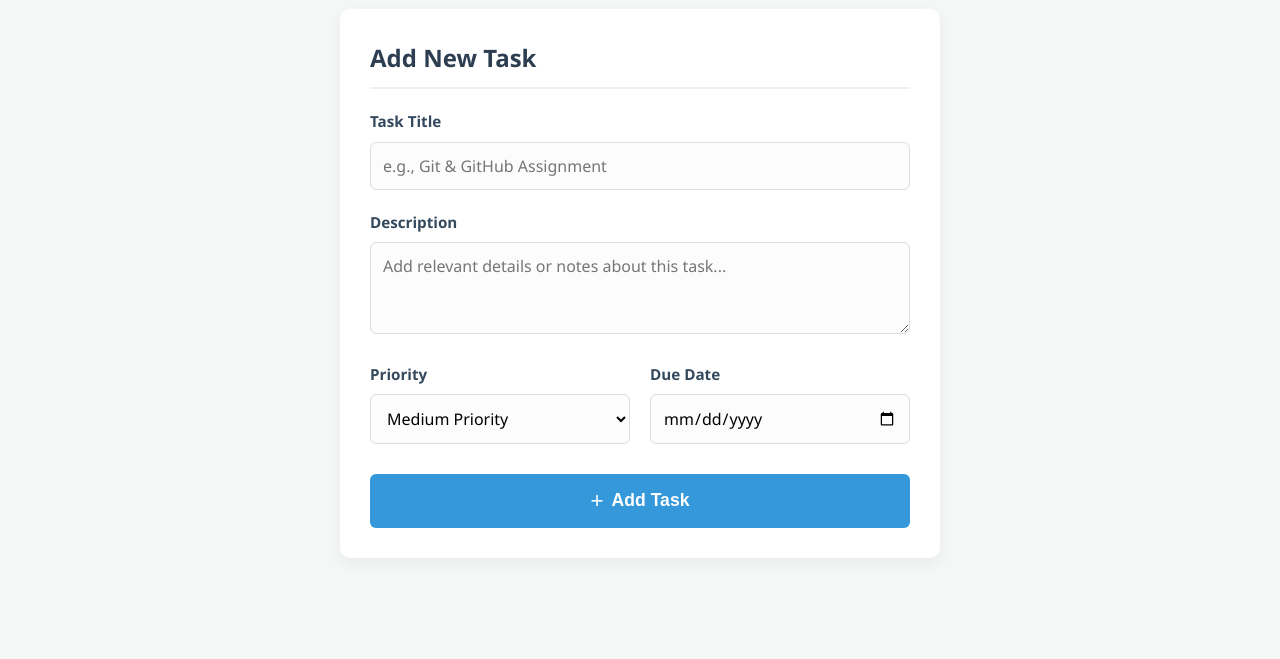
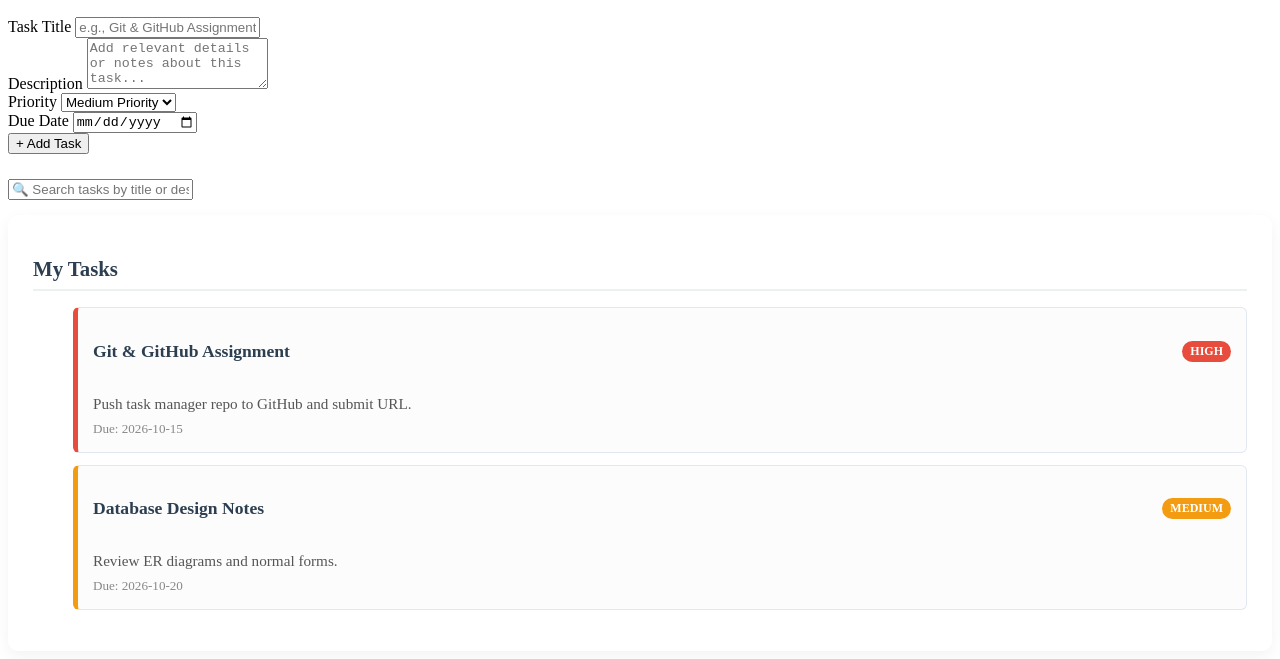
Before and after one commit to Habib90max/Student-Task-Manager, a plain HTML site: page index.html in a window 1280 px wide. Shown: the part 148-807 px from the top of the page. Drawn offline with Linux system fonts and the light colour scheme.

Commit message:
Add task search functionality

```diff
--- a/index.html
+++ b/index.html
@@ -1,113 +1,69 @@
 <!DOCTYPE html>
-
 <html lang="en">
-
 <head>
-
   <meta charset="UTF-8">
-
   <meta name="viewport" content="width=device-width, initial-scale=1.0">
-
   <title>Student Task Manager</title>
-
   <link rel="stylesheet" href="style.css">
-
 </head>
-
 <body>
 
-
-
-
-
   <header class="app-header">
-
     <h1>Student Task Manager</h1>
-
     <p>Organize, track, and complete your academic tasks</p>
-
   </header>
-
-
 
   <main class="app-container">
 
 
-
     <section class="form-container">
-
       <h2>Add New Task</h2>
-
       <form id="task-form">
+        <div class="form-group">
+          <label for="task-title">Task Title</label>
+          <input type="text" id="task-title" placeholder="e.g., Git & GitHub Assignment" required maxlength="60" />
+        </div>
 
         <div class="form-group">
-
-          <label for="task-title">Task Title</label>
-
-          <input type="text" id="task-title" placeholder="e.g., Git & GitHub Assignment" required maxlength="60" />
-
+          <label for="task-desc">Description</label>
+          <textarea id="task-desc" placeholder="Add relevant details or notes about this task..." rows="3"></textarea>
         </div>
 
+        <div class="form-row">
+          <div class="form-group">
+            <label for="task-priority">Priority</label>
+            <select id="task-priority">
+              <option value="low">Low Priority</option>
+              <option value="medium" selected>Medium Priority</option>
+              <option value="high">High Priority</option>
+            </select>
+          </div>
+
+          <div class="form-group">
+            <label for="task-due-date">Due Date</label>
+            <input type="date" id="task-due-date" />
+          </div>
+        </div>
+
+        <button type="submit" class="btn-submit">
+          <span>+</span> Add Task
+        </button>
+      </form>
+    </section>
 
 
-        <div class="form-group">
-
-          <label for="task-desc">Description</label>
-
-          <textarea id="task-desc" placeholder="Add relevant details or notes about this task..." rows="3"></textarea>
-
-        </div>
+    <section class="search-container">
+      <input type="text" id="search-input" placeholder="🔍 Search tasks by title or description..." />
+    </section>
 
 
-
-        <div class="form-row">
-
-          <div class="form-group">
-
-            <label for="task-priority">Priority</label>
-
-            <select id="task-priority">
-
-              <option value="low">Low Priority</option>
-
-              <option value="medium" selected>Medium Priority</option>
-
-              <option value="high">High Priority</option>
-
-            </select>
-
-          </div>
-
-
-
-          <div class="form-group">
-
-            <label for="task-due-date">Due Date</label>
-
-            <input type="date" id="task-due-date" />
-
-          </div>
-
-        </div>
-
-
-
-        <button type="submit" class="btn-submit">
-
-          <span>+</span> Add Task
-
-        </button>
-
-      </form>
-
+    <section class="task-list-container">
+      <h2>My Tasks</h2>
+      <ul id="task-list"></ul>
     </section>
 
   </main>
 
-
-
   <script src="script.js"></script>
-
 </body>
-
 </html>
--- a/script.js
+++ b/script.js
@@ -0,0 +1,105 @@
+document.addEventListener('DOMContentLoaded', () => {
+  // DOM Elements
+  const taskForm = document.getElementById('task-form');
+  const taskTitleInput = document.getElementById('task-title');
+  const taskDescInput = document.getElementById('task-desc');
+  const taskPriorityInput = document.getElementById('task-priority');
+  const taskDueDateInput = document.getElementById('task-due-date');
+
+  const searchInput = document.getElementById('search-input');
+  const taskList = document.getElementById('task-list');
+
+  // Initial State with Sample Tasks
+  let tasks = [
+    {
+      id: 1,
+      title: 'Git & GitHub Assignment',
+      description: 'Push task manager repo to GitHub and submit URL.',
+      priority: 'high',
+      dueDate: '2026-10-15'
+    },
+    {
+      id: 2,
+      title: 'Database Design Notes',
+      description: 'Review ER diagrams and normal forms.',
+      priority: 'medium',
+      dueDate: '2026-10-20'
+    }
+  ];
+
+  // Render tasks based on search query
+  function renderTasks(filterQuery = '') {
+    taskList.innerHTML = '';
+
+    const query = filterQuery.trim().toLowerCase();
+
+    // Filter tasks matching title or description
+    const filteredTasks = tasks.filter(task => {
+      const matchesTitle = task.title.toLowerCase().includes(query);
+      const matchesDesc = task.description.toLowerCase().includes(query);
+      return matchesTitle || matchesDesc;
+    });
+
+    if (filteredTasks.length === 0) {
+      taskList.innerHTML = `<li class="no-tasks">No tasks found.</li>`;
+      return;
+    }
+
+    filteredTasks.forEach(task => {
+      const li = document.createElement('li');
+      li.className = `task-card priority-${task.priority}`;
+
+      li.innerHTML = `
+        <div class="task-header">
+          <h3>${escapeHtml(task.title)}</h3>
+          <span class="priority-badge ${task.priority}">${task.priority}</span>
+        </div>
+        ${task.description ? `<p class="task-desc">${escapeHtml(task.description)}</p>` : ''}
+        <div class="task-footer">
+          <span>Due: ${task.dueDate ? task.dueDate : 'No due date'}</span>
+        </div>
+      `;
+
+      taskList.appendChild(li);
+    });
+  }
+
+  // Handle task form submission
+  taskForm.addEventListener('submit', (e) => {
+    e.preventDefault();
+
+    const newTask = {
+      id: Date.now(),
+      title: taskTitleInput.value,
+      description: taskDescInput.value,
+      priority: taskPriorityInput.value,
+      dueDate: taskDueDateInput.value
+    };
+
+    tasks.unshift(newTask); // Add new task to the top
+    taskForm.reset();
+    renderTasks(searchInput.value);
+  });
+
+  // Search Input Event Listener (real-time filtering)
+  searchInput.addEventListener('input', (e) => {
+    renderTasks(e.target.value);
+  });
+
+  // Utility to prevent XSS vulnerability
+  function escapeHtml(str) {
+    return str.replace(/[&<>"']/g, (match) => {
+      const escape = {
+        '&': '&amp;',
+        '<': '&lt;',
+        '>': '&gt;',
+        '"': '&quot;',
+        "'": '&#039;'
+      };
+      return escape[match];
+    });
+  }
+
+  // Initial render
+  renderTasks();
+});
--- a/style.css
+++ b/style.css
@@ -1,150 +1,96 @@
-/* --- Base Reset & Typography --- */
-* {
-    box-sizing: border-box;
-    margin: 0;
-    padding: 0;
+
+.search-container {
+    margin: 25px 0 15px;
 }
 
-body {
-    font-family: 'Segoe UI', Tahoma, Geneva, Verdana, sans-serif;
-    background-color: #f4f7f6;
-    color: #333;
-    line-height: 1.6;
-    padding: 20px;
-}
-
-/* --- Layout Containers --- */
-.app-header {
-    text-align: center;
-    margin-bottom: 30px;
-    padding-top: 20px;
-}
-
-.app-header h1 {
-    color: #2c3e50;
-    font-size: 2.2rem;
-    margin-bottom: 5px;
-}
-
-.app-header p {
-    color: #7f8c8d;
-    font-size: 1rem;
-}
-
-.app-container {
-    max-width: 600px;
-    margin: 0 auto;
-}
-
-/* --- Form Card --- */
-.form-container {
+.task-list-container {
     background: #ffffff;
-    padding: 30px;
+    padding: 25px;
     border-radius: 10px;
     box-shadow: 0 5px 15px rgba(0, 0, 0, 0.05);
 }
 
-.form-container h2 {
-    font-size: 1.5rem;
-    margin-bottom: 20px;
+.task-list-container h2 {
+    font-size: 1.3rem;
     color: #2c3e50;
+    margin-bottom: 15px;
     border-bottom: 2px solid #ecf0f1;
-    padding-bottom: 10px;
+    padding-bottom: 8px;
 }
 
-/* --- Form Elements --- */
-.form-group {
-    margin-bottom: 20px;
-    flex: 1;
-    /* Helps with flex row sizing */
+#task-list {
+    list-style: none;
+    display: flex;
+    flex-direction: column;
+    gap: 12px;
 }
 
-label {
-    display: block;
-    font-weight: 600;
-    margin-bottom: 8px;
-    color: #34495e;
-    font-size: 0.95rem;
+.task-card {
+    background-color: #fcfcfc;
+    border: 1px solid #e2e8f0;
+    border-left: 5px solid #3498db;
+    border-radius: 6px;
+    padding: 15px;
+    transition: transform 0.2s, box-shadow 0.2s;
 }
 
-input[type="text"],
-input[type="date"],
-textarea,
-select {
-    width: 100%;
-    padding: 12px;
-    border: 1px solid #dcdde1;
-    border-radius: 6px;
-    font-family: inherit;
-    font-size: 1rem;
-    background-color: #fcfcfc;
-    transition: border-color 0.3s, box-shadow 0.3s;
+.task-card:hover {
+    transform: translateY(-2px);
+    box-shadow: 0 4px 10px rgba(0, 0, 0, 0.05);
 }
 
-input:focus,
-textarea:focus,
-select:focus {
-    outline: none;
-    border-color: #3498db;
-    box-shadow: 0 0 0 3px rgba(52, 152, 219, 0.2);
-    background-color: #fff;
+.task-card.priority-high {
+    border-left-color: #e74c3c;
 }
 
-textarea {
-    resize: vertical;
-    min-height: 80px;
+.task-card.priority-medium {
+    border-left-color: #f39c12;
 }
 
-/* --- Flex Row for Priority & Date --- */
-.form-row {
-    display: flex;
-    gap: 20px;
+.task-card.priority-low {
+    border-left-color: #2ecc71;
 }
 
-/* --- Submit Button --- */
-.btn-submit {
-    width: 100%;
-    background-color: #3498db;
-    color: white;
-    border: none;
-    padding: 14px;
-    font-size: 1.1rem;
-    font-weight: bold;
-    border-radius: 6px;
-    cursor: pointer;
-    transition: background-color 0.3s, transform 0.1s;
+.task-header {
     display: flex;
-    justify-content: center;
+    justify-content: space-between;
     align-items: center;
-    gap: 8px;
-    margin-top: 10px;
+    margin-bottom: 6px;
 }
 
-.btn-submit:hover {
-    background-color: #2980b9;
+.task-header h3 {
+    font-size: 1.1rem;
+    color: #2c3e50;
 }
 
-.btn-submit:active {
-    transform: scale(0.98);
+.priority-badge {
+    font-size: 0.75rem;
+    font-weight: 700;
+    padding: 3px 8px;
+    border-radius: 12px;
+    text-transform: uppercase;
+    color: #fff;
 }
 
-.btn-submit span {
-    font-size: 1.4rem;
-    font-weight: normal;
+.priority-badge.high { background-color: #e74c3c; }
+.priority-badge.medium { background-color: #f39c12; }
+.priority-badge.low { background-color: #2ecc71; }
+
+.task-desc {
+    color: #555;
+    font-size: 0.95rem;
+    margin-bottom: 8px;
 }
 
-/* --- Mobile Responsiveness --- */
-@media (max-width: 480px) {
-    .form-row {
-        flex-direction: column;
-        gap: 0;
-    }
+.task-footer {
+    display: flex;
+    justify-content: space-between;
+    font-size: 0.82rem;
+    color: #888;
+}
 
-    .form-container {
-        padding: 20px;
-    }
-
-    .app-header h1 {
-        font-size: 1.8rem;
-    }
+.no-tasks {
+    text-align: center;
+    color: #7f8c8d;
+    padding: 15px 0;
 }
```
